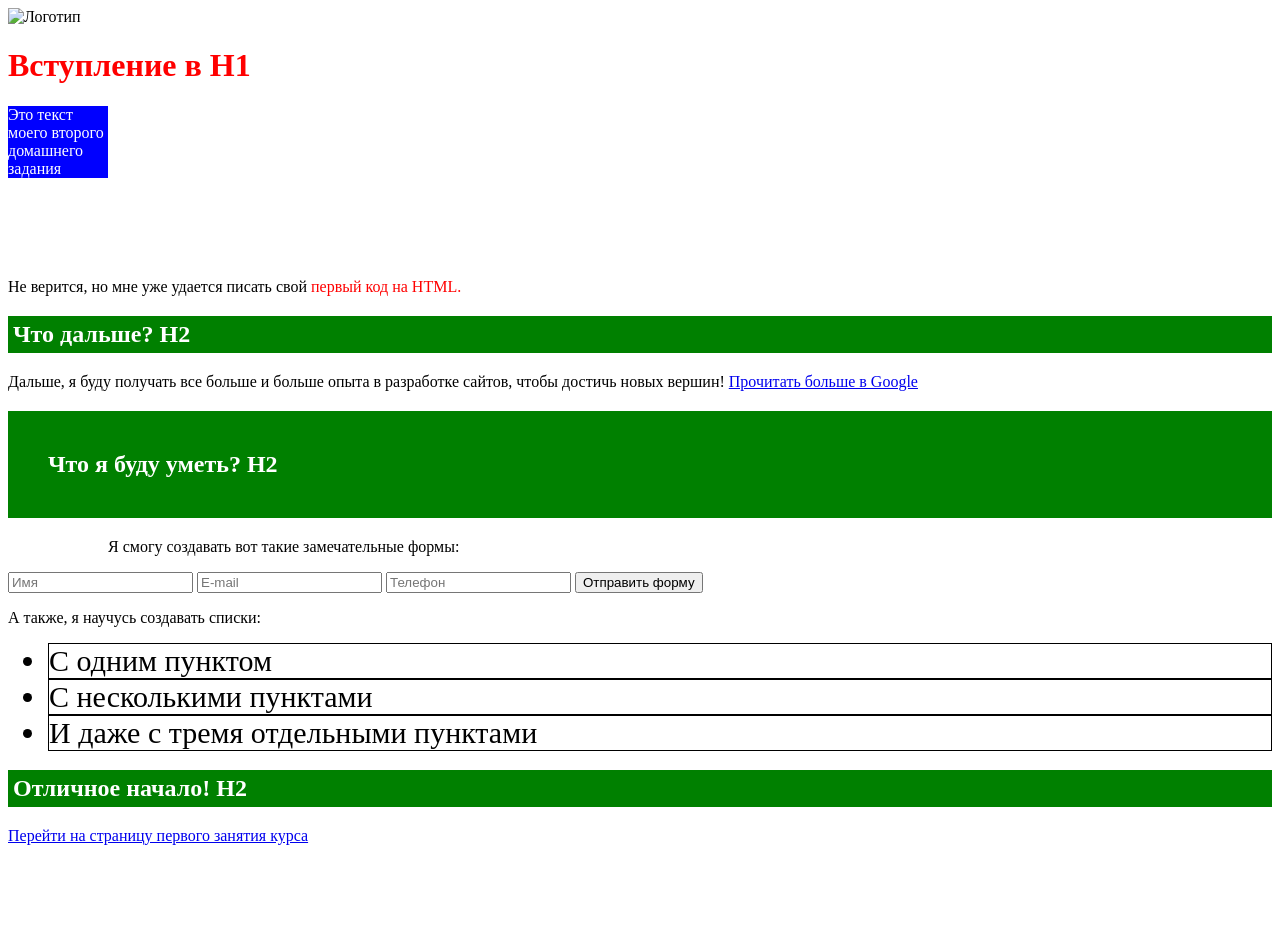
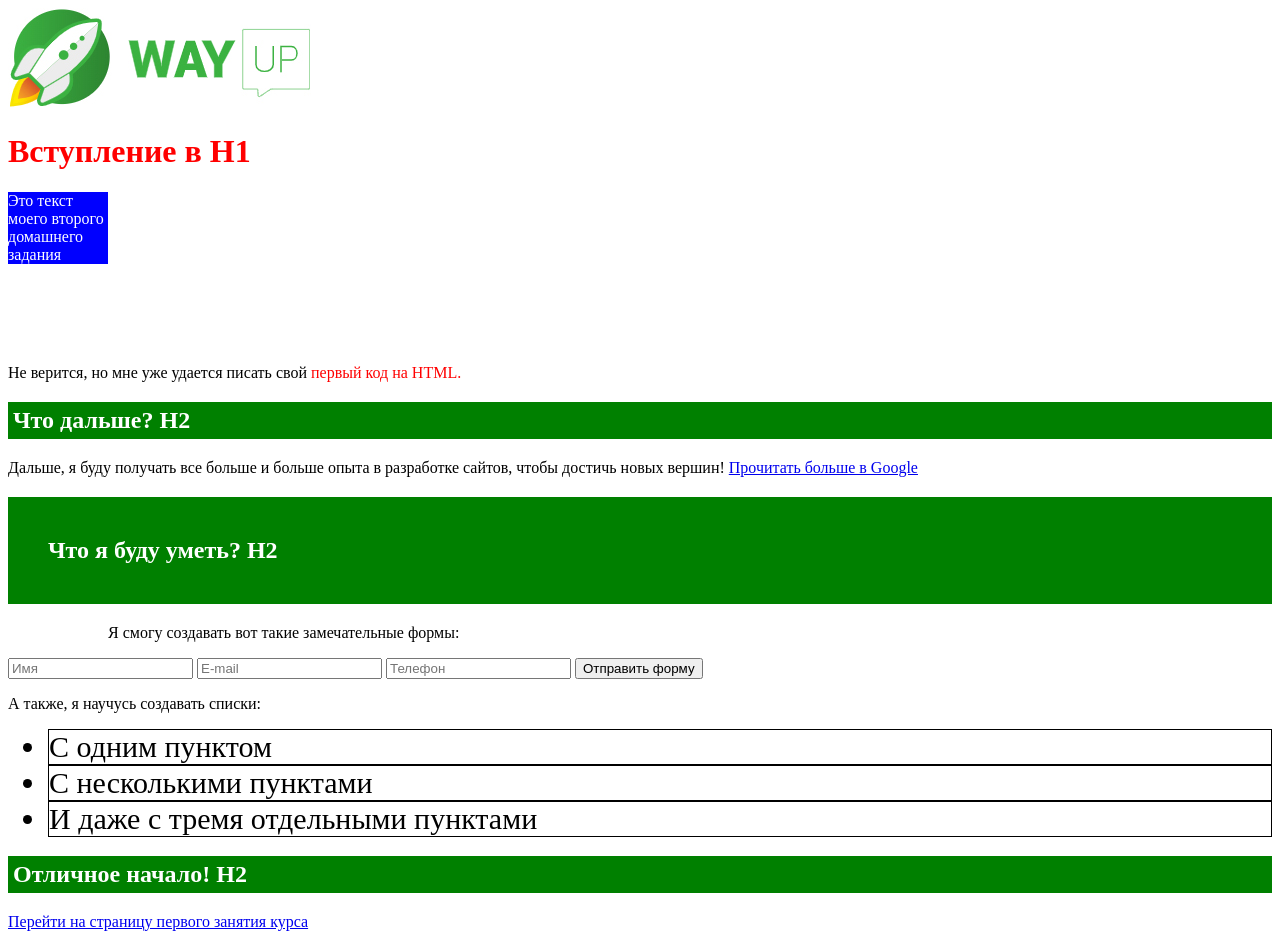
Before and after one commit to dimondrive/verstka1, a plain HTML site: page index.html in a window 1280 px wide. Before the commit the page ends 853 px from the top, so only its background shows below. Drawn offline with Linux system fonts and the light colour scheme; the site is published under a folder, as on GitHub Pages, so addresses that start at the root find nothing.

Commit message:
Add files via upload

```diff
--- a/index.html
+++ b/index.html
@@ -10,7 +10,7 @@
 <body>
 
     <header>
-        <img src="/img/logo1.jpg" alt="Логотип">
+        <img src="img/logo1.jpg" alt="Логотип">
          <h1>Вступление в H1</h1>
          <p class="text1">Это текст моего второго домашнего задания</p>
          <p>Не верится, но мне уже удается писать свой <span class="text1color">первый код на HTML.</span></p>
```
